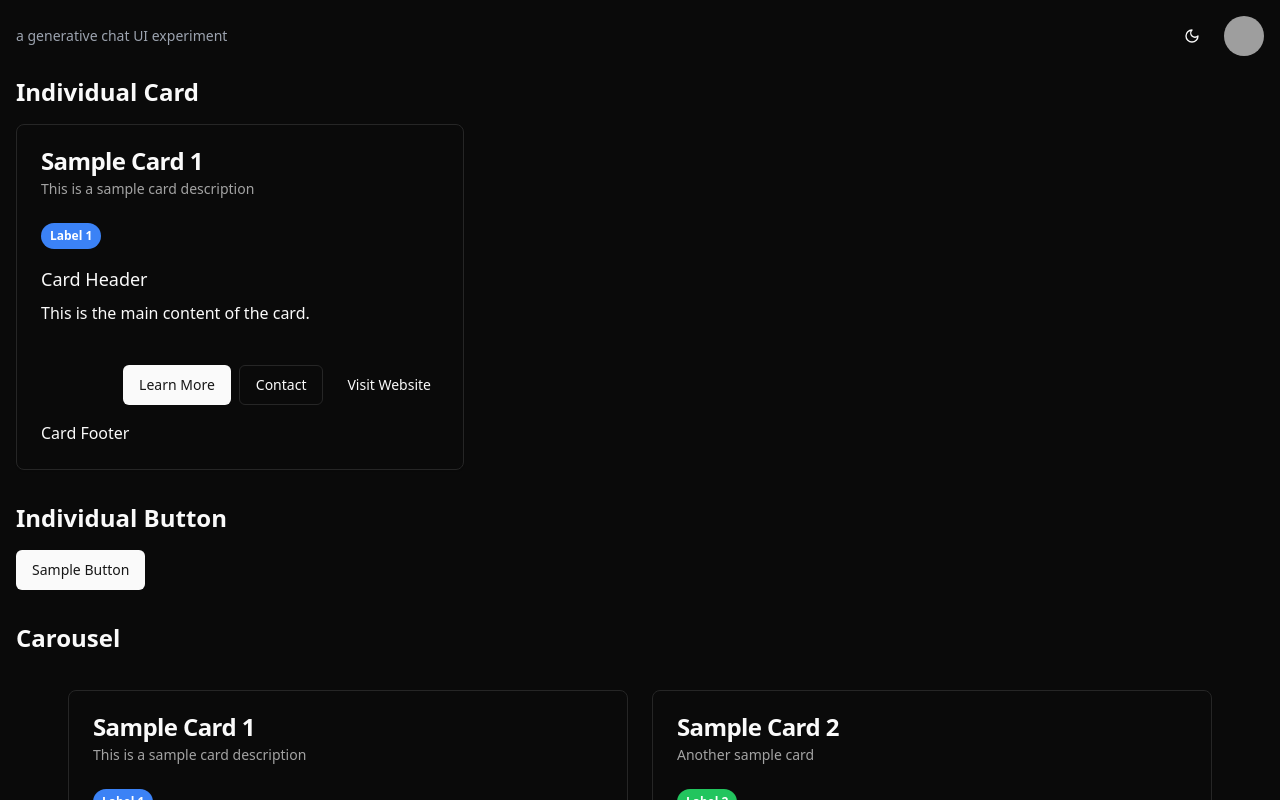
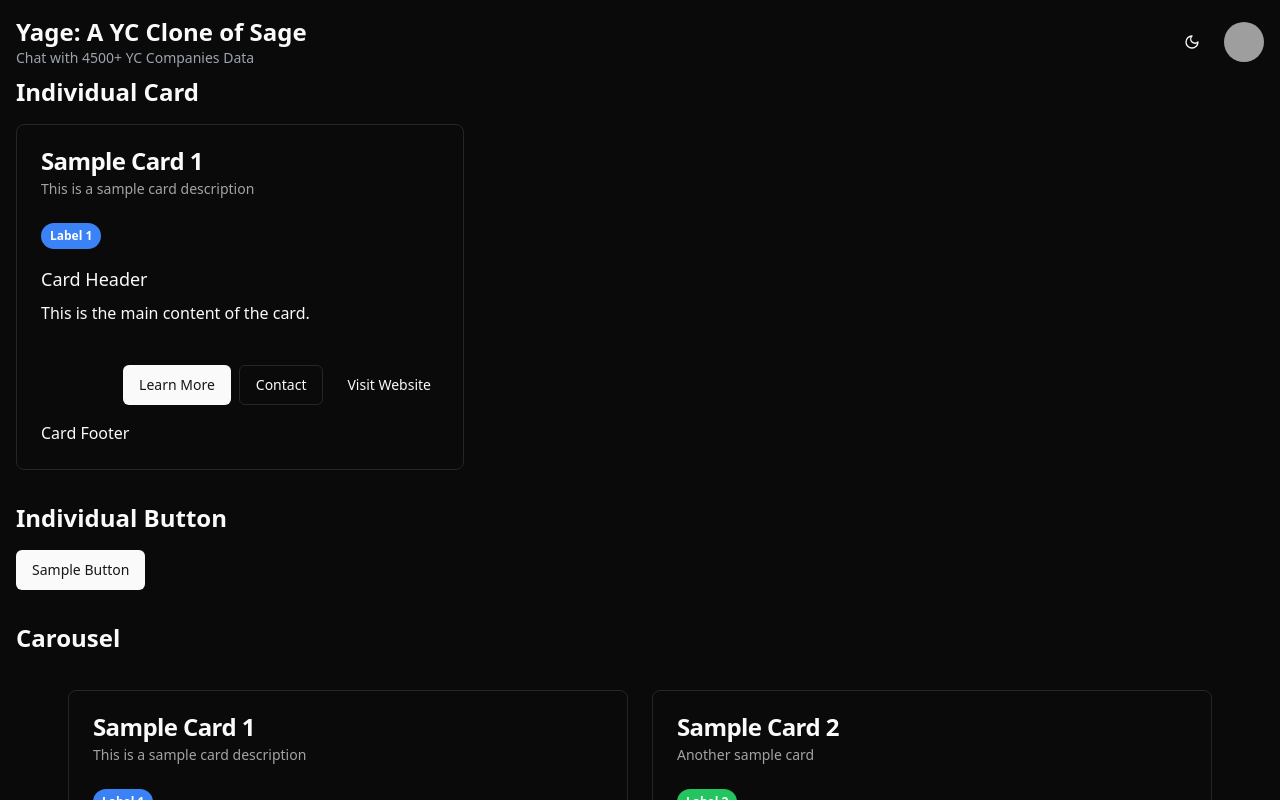
Before and after one commit to michaelmagan/yc-sage-demo, a Next.js app: page /components in a window 1280 px wide. Shown: the top 800 px of the page. Built offline with nearby package versions, Linux system fonts and the light colour scheme; grey boxes are pictures that could not be loaded.

Commit message:
add title

```diff
--- a/src/components/Header.tsx
+++ b/src/components/Header.tsx
@@ -7,8 +7,9 @@ export const Header: FunctionComponent = () => {
     <header className="fixed left-0 right-0 top-0 z-10 mx-4 my-4 space-y-4 bg-background">
       <div className="mx-auto flex max-w-7xl items-center justify-between">
         <div className="flex flex-col">
+          <h1 className="text-2xl font-bold">Yage: A YC Clone of Sage</h1>
           <p className="text-xs text-gray-600 dark:text-gray-400 md:text-sm">
-            a generative chat UI experiment
+            Chat with 4500+ YC Companies Data
           </p>
         </div>
         <HeaderClient />
```
